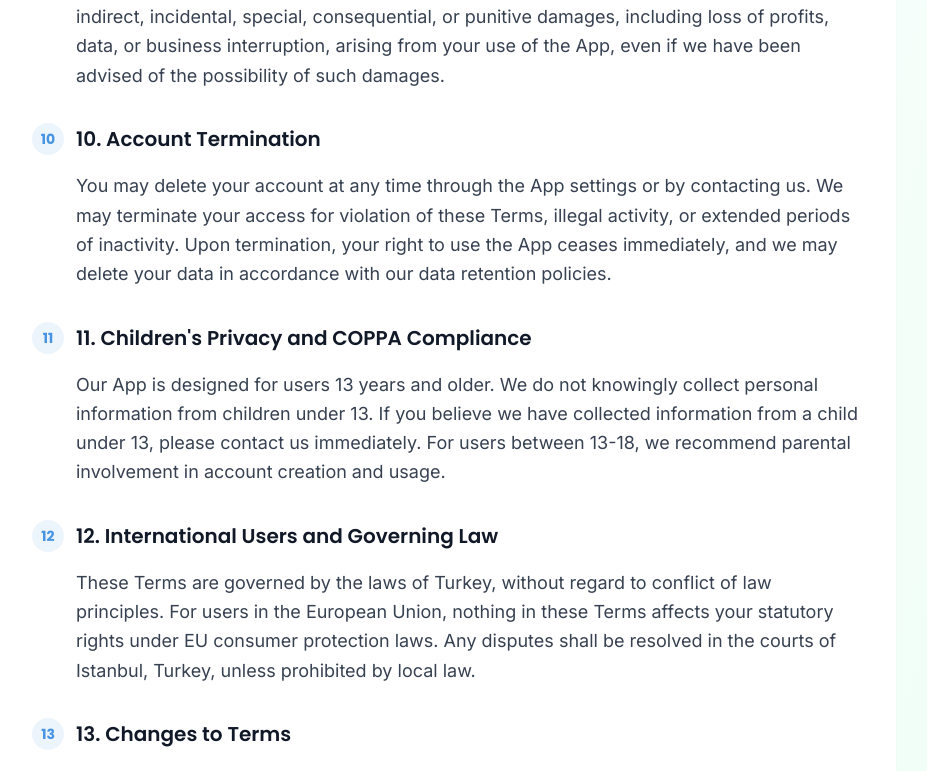
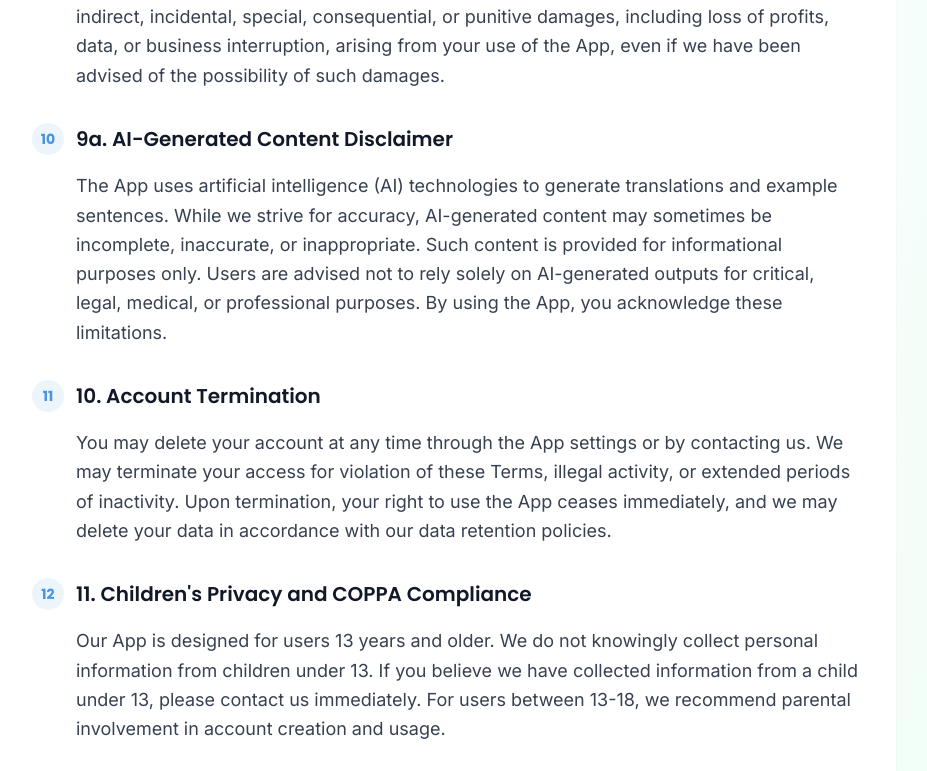
Before and after one commit to xxxmyxxx/LearnWords, a React (Vite) app: page /terms in a window 1280 px wide. Shown: the part 2667-3438 px from the top of the page, without its empty margins (192-1119 px from the left). Built offline with nearby package versions, Linux system fonts and the light colour scheme.

Commit message:
Yasal içerik güncellemesi: Yapay zeka tarafından üretilen içerik için yeni bir feragatname eklendi. Hem İngilizce hem de Türkçe metinler güncellendi.

```diff
--- a/src/data/legalContent.ts
+++ b/src/data/legalContent.ts
@@ -37,6 +37,10 @@ export const termsEn = [
   {
     title: "9. Disclaimers and Limitation of Liability",
     content: "The App is provided \"as is\" without warranties of any kind. We do not guarantee the accuracy of translations or learning outcomes. Learn Words shall not be liable for any indirect, incidental, special, consequential, or punitive damages, including loss of profits, data, or business interruption, arising from your use of the App, even if we have been advised of the possibility of such damages."
+  },
+  {
+    title: "9a. AI-Generated Content Disclaimer",
+    content: "The App uses artificial intelligence (AI) technologies to generate translations and example sentences. While we strive for accuracy, AI-generated content may sometimes be incomplete, inaccurate, or inappropriate. Such content is provided for informational purposes only. Users are advised not to rely solely on AI-generated outputs for critical, legal, medical, or professional purposes. By using the App, you acknowledge these limitations."
   },
   {
     title: "10. Account Termination",
@@ -96,6 +100,10 @@ export const termsTr = [
   {
     title: "9. Feragatnameler ve Sorumluluk Sınırlaması",
     content: "Uygulama herhangi bir garanti olmaksızın \"olduğu gibi\" sunulmaktadır. Çevirilerin doğruluğunu veya öğrenme sonuçlarını garanti etmiyoruz. Learn Words, Uygulamanın kullanımından kaynaklanan dolaylı, arızi, özel, netice kabilinden veya cezai zararlar dahil olmak üzere kar, veri veya iş kesintisi kaybından sorumlu olmayacaktır, bu tür zararların olasılığı konusunda bilgilendirilmiş olsak bile."
+  },
+  {
+    title: "9a. Yapay Zekâ Tarafından Üretilen İçerik Feragatnamesi",
+    content: "Uygulama, çeviri ve örnek cümleler üretmek için yapay zekâ (YZ) teknolojileri kullanır. Doğruluk için çabalasak da, YZ tarafından üretilen içerikler bazen eksik, hatalı veya uygunsuz olabilir. Bu içerikler yalnızca bilgilendirme amaçlıdır. Kullanıcıların, YZ çıktılarının doğruluğunu kritik, hukuki, tıbbi veya profesyonel amaçlarla tek başına dayanak olarak kullanmaması gerekir. Uygulamayı kullanarak bu sınırlamaları kabul etmiş olursunuz."
   },
   {
     title: "10. Hesap Sonlandırma",
```
